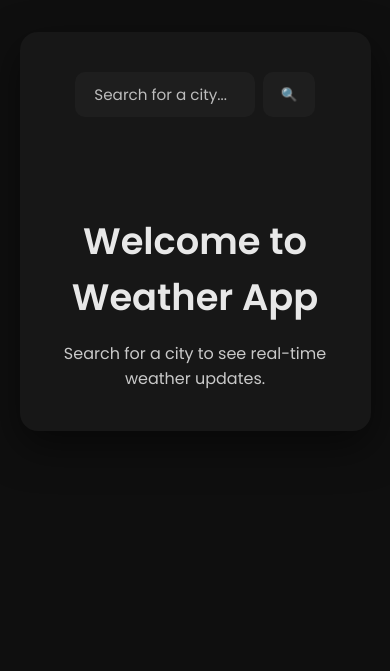
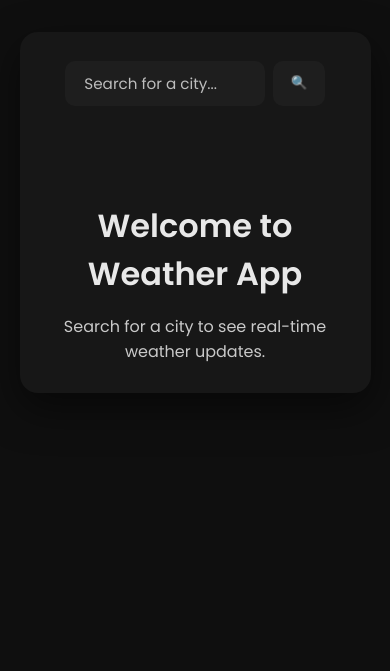
Before and after one commit to aswinthapa-py/weather-app, a Flask app: page / in a window 390 px wide. Shown: the top 671 px of the page. Run offline with Flask 3, Linux system fonts and the light colour scheme.

Commit message:
Improve responsiveness across mobile, tablet, and desktop

```diff
--- a/static/style.css
+++ b/static/style.css
@@ -16,8 +16,9 @@ body {
 
 /* ===== MAIN CONTAINER ===== */
 .container {
-    width: 40%;
-    margin: 4rem auto;
+    max-width: 520px;
+    width: 92%;
+    margin: 3rem auto;
     background: #171717;
     border-radius: 18px;
     padding: 2.5rem;
@@ -180,19 +181,50 @@ body {
     .container {
         width: 90%;
         margin: 2rem auto;
+        padding: 2.2rem;
     }
 
     .weather__temperature {
         font-size: 3rem;
     }
 }
+/* Mobile Devices */
+@media (max-width: 600px) {
+    .weather__search{
+        width:100%;
+        justify-content: center;
+    }
+    .weather__search input {
+        width: 100%;
+        max-width: 240px;
+    }
+    .weather__city {
+        font-size: 2rem;
+    }
 
-@media (max-width: 500px) {
+    .weather__temperature {
+        font-size: 2.6rem;
+    }
+    .welcome h1 {
+        font-size: 2rem;
+    }
+}
+/* Small Phones */
+@media (max-width: 480px) {
+    .container {
+        padding: 1.8rem;
+    }
+
     .weather__info {
         grid-template-columns: 1fr;
+        gap: 1rem;
+    }
+
+    .weather__card {
+        padding: 1.2rem;
     }
 
     .weather__search input {
-        width: 180px;
+        max-width: 200px;
     }
 }
```
